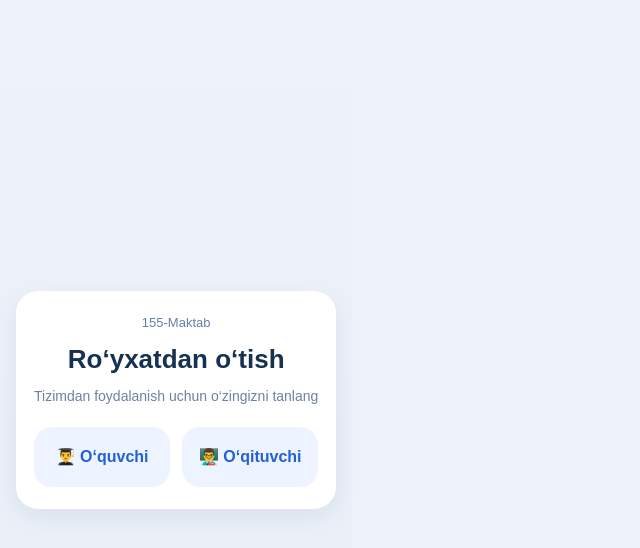
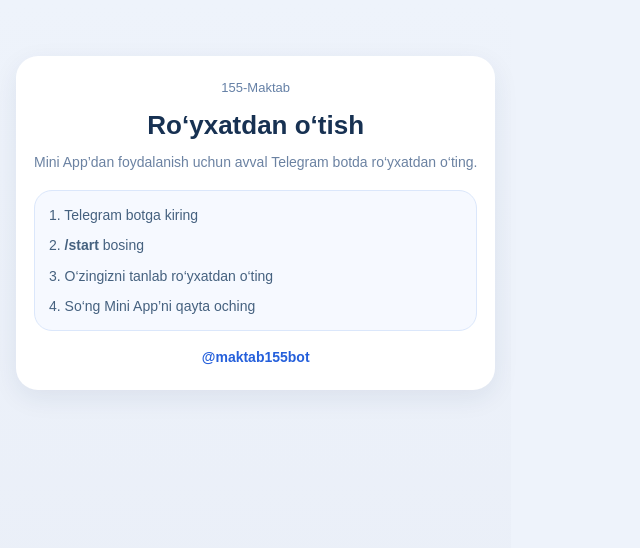
Before and after one commit to abdurahmon2909/school-miniapp, a React (Vite) app in the folder miniapp/: page / in a window 1280 px wide. Shown: the top 548 px of the page, without its empty margins (0-640 px from the left). Built offline with nearby package versions, Linux system fonts and the light colour scheme.

Commit message:
code is separated to mini parts3

```diff
--- a/miniapp/src/App.css
+++ b/miniapp/src/App.css
@@ -929,3 +929,32 @@ img {
     width: 100%;
   }
 }
+.registration-locked-card {
+  max-width: 560px;
+  margin: 40px auto 0;
+}
+
+.registration-info-box {
+  margin-top: 18px;
+  background: #f6f9ff;
+  border: 1px solid #dbe7fb;
+  border-radius: 18px;
+  padding: 14px;
+  display: flex;
+  flex-direction: column;
+  gap: 10px;
+}
+
+.registration-info-line {
+  font-size: 14px;
+  color: #45617f;
+  line-height: 1.45;
+}
+
+.registration-bot-note {
+  margin-top: 16px;
+  text-align: center;
+  font-size: 14px;
+  font-weight: 700;
+  color: #245fdb;
+}
--- a/miniapp/src/App.tsx
+++ b/miniapp/src/App.tsx
@@ -397,20 +397,41 @@ export default function App() {
   }
 
   if (!profile) {
-    return (
-      <RegistrationGate
-        telegramId={telegramId}
-        firstName={firstName}
-        lastName={lastName}
-        username={username}
-        backendUrl={BACKEND_URL}
-        onRegistered={(newProfile) => {
-          setProfile(newProfile);
-          setCheckingProfile(false);
-        }}
-      />
-    );
-  }
+  return (
+    <div className="app-shell">
+      <main className="app-content">
+        <div className="page">
+          <div className="registration-card registration-locked-card">
+            <div className="registration-top">
+              <div className="registration-school">155-Maktab</div>
+              <div className="registration-title">Ro‘yxatdan o‘tish</div>
+              <div className="registration-subtitle">
+                Mini App’dan foydalanish uchun avval Telegram botda ro‘yxatdan o‘ting.
+              </div>
+            </div>
+
+            <div className="registration-info-box">
+              <div className="registration-info-line">
+                1. Telegram botga kiring
+              </div>
+              <div className="registration-info-line">
+                2. <strong>/start</strong> bosing
+              </div>
+              <div className="registration-info-line">
+                3. O‘zingizni tanlab ro‘yxatdan o‘ting
+              </div>
+              <div className="registration-info-line">
+                4. So‘ng Mini App’ni qayta oching
+              </div>
+            </div>
+
+            <div className="registration-bot-note">@maktab155bot</div>
+          </div>
+        </div>
+      </main>
+    </div>
+  );
+}
 
   return (
     <div className="app-shell">
```
